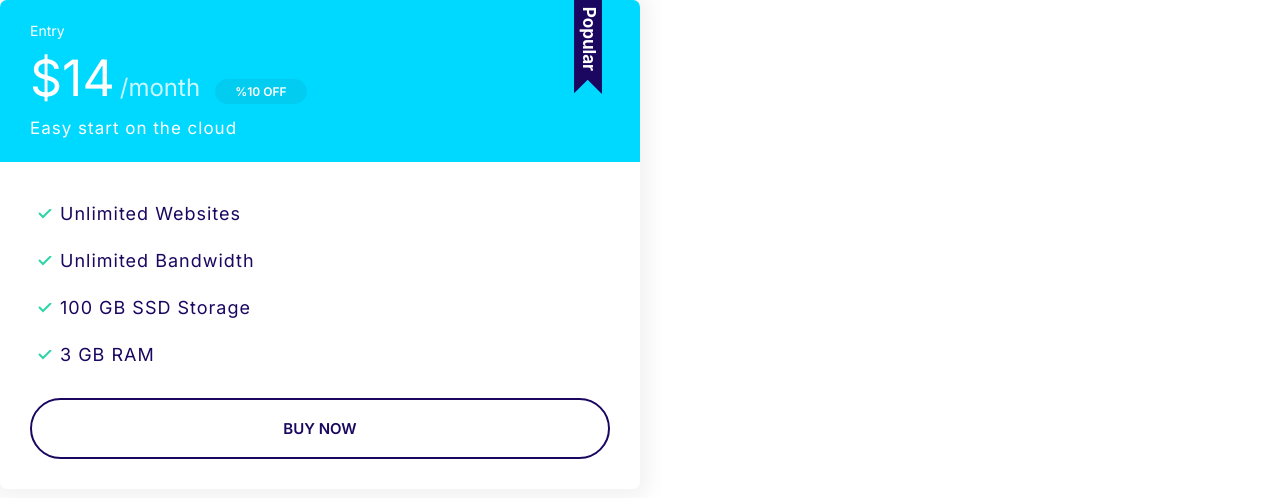
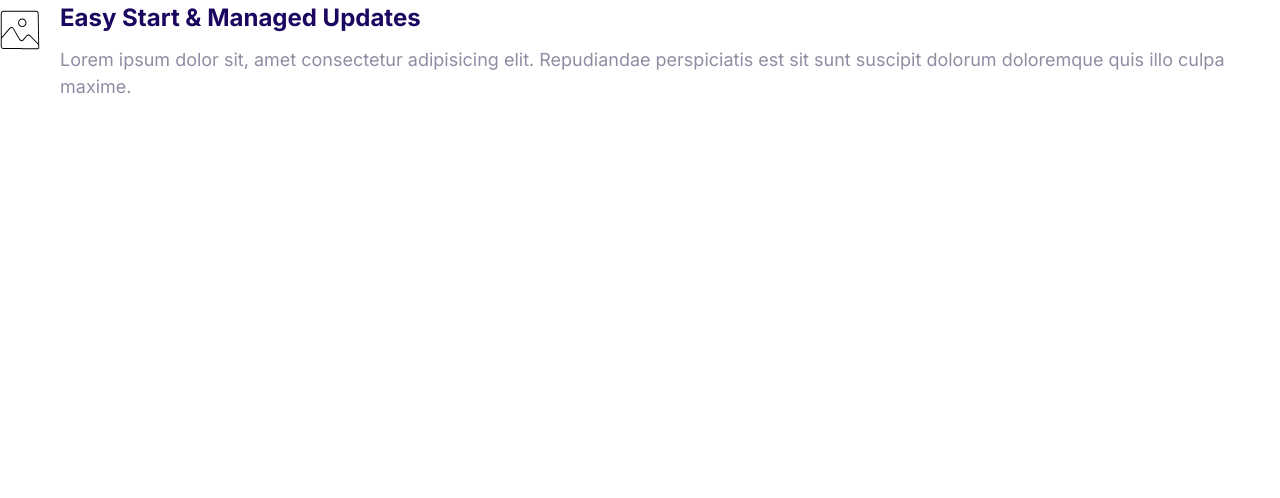
Before and after one commit to subcylindrical/bigone, a plain HTML site: page index.html in a window 1280 px wide. Drawn offline with Linux system fonts and the light colour scheme.

Commit message:
Media styled.

```diff
--- a/css/styles.css
+++ b/css/styles.css
@@ -351,3 +351,20 @@
         font-size: 1.7rem;
     }
 }
+
+/* Media */
+.media {
+    display: flex;
+}
+
+.media__title {
+    margin-top: 0;
+}
+
+.media__body {
+    margin: 0 2rem;
+}
+
+.media__image {
+    margin-top: 1rem;
+}
--- a/index.html
+++ b/index.html
@@ -15,26 +15,19 @@
     <link rel="stylesheet" href="css/styles.css" />
   </head>
   <body>
-    <div style="width: 50%">
-      <div class="plan plan--popular">
-        <div class="card card--secondary">
-          <header class="card__header">
-            <h3 class="plan__name">Entry</h3>
-            <span class="plan__price">$14</span>
-            <span class="plan__billing-cycle">/month</span>
-            <span class="badge badge--secondary badge--small">%10 OFF</span>
-            <span class="plan__description">Easy start on the cloud</span>
-          </header>
-          <div class="card__body">
-            <ul class="list list--tick">
-              <li class="list__item">Unlimited Websites</li>
-              <li class="list__item">Unlimited Bandwidth</li>
-              <li class="list__item">100 GB SSD Storage</li>
-              <li class="list__item">3 GB RAM</li>
-            </ul>
-            <button class="btn btn--outline btn--block">Buy Now</button>
-          </div>
-        </div>
+    <div class="media">
+      <div class="media__image">
+        <svg class="icon icon--primary">
+          <use xlink:href="images/sprite.svg#snap"></use>
+        </svg>
+      </div>
+      <div class="media__body">
+        <h3 class="media__title">Easy Start & Managed Updates</h3>
+        <p>
+          Lorem ipsum dolor sit, amet consectetur adipisicing elit. Repudiandae
+          perspiciatis est sit sunt suscipit dolorum doloremque quis illo culpa
+          maxime.
+        </p>
       </div>
     </div>
   </body>
```
Also changed, not shown: components/media.html (added, +15 -0 lines), components/plan.html (added, +20 -0 lines).
